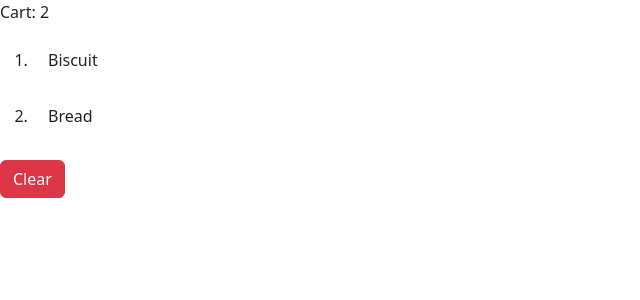
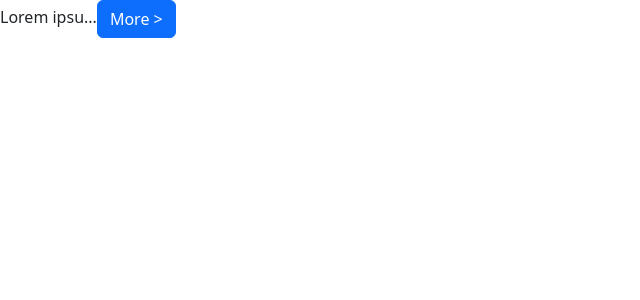
Before and after one commit to Dove-white/my-react-mosh, a React (Vite) app: page / in a window 1280 px wide. Shown: the top 300 px of the page, without its empty margins (0-640 px from the left). Built offline with nearby package versions, Linux system fonts and the light colour scheme.

Commit message:
ExpandableText Component

```diff
--- a/src/App.tsx
+++ b/src/App.tsx
@@ -1,18 +1,21 @@
-import { useState } from "react";
-import Navbar from "./Component/Navbar";
-import Cart from "./Component/Cart";
+import ExpandableText from "./Component/ExpandableText";
 
 function App() {
-  const [cartItems, setCartItems] = useState(["Biscuit", "Bread"]);
   return (
-    <>
-      <Navbar countCartItems={cartItems.length} />
-      <Cart
-        cartItems={cartItems}
-        onClick={() => setCartItems([])}
-        onClickToAdd={() => setCartItems([...cartItems, "Biscuit", "Bread"])}
-      />
-    </>
+    <ExpandableText maxChars={10}>
+      Lorem ipsum dolor sit amet consectetur, adipisicing elit. Praesentium
+      provident qui, excepturi, modi dicta amet possimus corrupti animi beatae
+      deserunt assumenda nobis sunt. Animi repellendus molestiae recusandae
+      ullam quam distinctio delectus atque omnis voluptatem voluptate, dolores,
+      facere iure alias porro adipisci numquam cupiditate soluta harum
+      perferendis doloribus quos vitae! Minima saepe amet animi nisi
+      exercitationem quo mollitia sunt eligendi deserunt? Distinctio alias
+      itaque esse molestiae ipsam doloremque! Ratione minus tenetur nostrum
+      natus similique facere nobis dolores incidunt ullam. Nemo provident iure
+      distinctio. Quod tenetur repellendus sequi tempora expedita animi
+      excepturi placeat voluptatum rerum earum voluptas a, deleniti corporis,
+      temporibus aliquam.
+    </ExpandableText>
   );
 }
 
--- a/src/Component/Cart.tsx
+++ b/src/Component/Cart.tsx
@@ -25,7 +25,10 @@ const Cart = ({ cartItems, onClick, onClickToAdd }: Props) => {
 
   return (
     <div>
-      <ListGroup items={cartItems.map((item) => item)}></ListGroup>
+      <ListGroup
+        heading="Cart"
+        items={cartItems.map((item) => item)}
+      ></ListGroup>
       {isVisible.clearBtn && (
         <Button color="danger" onClick={clickHandler}>
           Clear
--- /dev/null
+++ b/src/Component/ExpandableText.tsx
@@ -0,0 +1,29 @@
+import { ReactNode, useState } from "react";
+import Button from "./Button";
+
+interface Props {
+  children: String;
+  maxChars?: number;
+}
+
+const ExpandableText = ({ children, maxChars = 100 }: Props) => {
+  const [isExpand, setExpand] = useState(false);
+
+  if (children.length <= maxChars) return <p>{children}</p>;
+
+  const text = isExpand ? children : children.slice(0, maxChars);
+
+  return (
+    <div>
+      {text}...
+      <Button
+        onClick={() => setExpand(!isExpand)}
+        color={isExpand ? "secondary" : "primary"}
+      >
+        {isExpand ? "< Less" : "More >"}
+      </Button>
+    </div>
+  );
+};
+
+export default ExpandableText;
--- a/src/Component/Navbar.tsx
+++ b/src/Component/Navbar.tsx
@@ -3,7 +3,7 @@ interface Props {
 }
 
 const Navbar = ({ countCartItems }: Props) => {
-  return <div>Cart: {countCartItems}</div>;
+  return <div>Navbar: {countCartItems}</div>;
 };
 
 export default Navbar;
```
